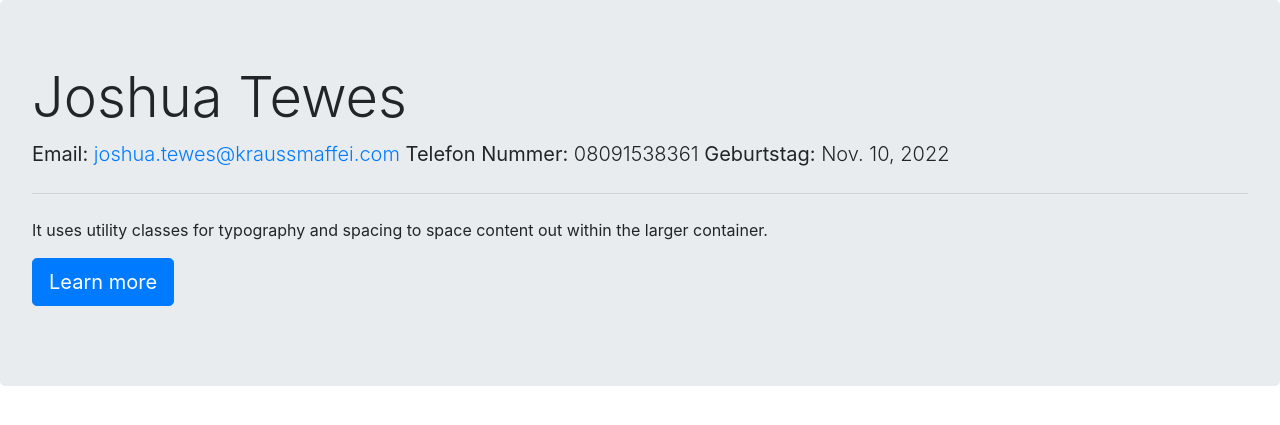
After one commit to joshua1904/Ausbilder-Tool, a Django app: page /1 in a window 1280 px wide. The commit adds this page. Shown: the top 425 px of the page. Run offline with Django 4.2, Linux system fonts and the light colour scheme; data comes from the database, SQL or seed files in the repository; both versions use the stored data as it was after the commit.

Commit message:
Detail View und style hinzugefügt

```diff
--- a/azubi_list/models.py
+++ b/azubi_list/models.py
@@ -16,6 +16,7 @@ class Azubi(models.Model):
     birthday = models.DateField()
     department = models.CharField(max_length=30)
     year = models.IntegerField()
+    phone_number = models.CharField(max_length=30)
 
     def __str__(self):
         return f"{self.first_name} {self.last_name}"
--- /dev/null
+++ b/azubi_list/templates/azubi_detail.html
@@ -0,0 +1,21 @@
+<!DOCTYPE html>
+<html lang="en">
+<head>
+    <meta charset="UTF-8">
+    <meta http-equiv="X-UA-Compatible" content="IE=edge">
+    <meta name="viewport" content="width=device-width, initial-scale=1.0">
+    <title>Document</title>
+    <link rel="stylesheet" href="https://cdn.jsdelivr.net/npm/bootstrap@4.0.0/dist/css/bootstrap.min.css" integrity="sha384-Gn5384xqQ1aoWXA+058RXPxPg6fy4IWvTNh0E263XmFcJlSAwiGgFAW/dAiS6JXm" crossorigin="anonymous">
+</head>
+<body>
+    <div class="jumbotron">
+        <h1 class="display-4">{{obj.first_name}} {{obj.last_name}}</h1>
+        <p class="lead"><strong>Email: </strong><a href="mailto:{{obj.email}}">{{obj.email}}</a>  <strong>Telefon Nummer: </strong>{{obj.phone_number}} <strong>Geburtstag: </strong> {{obj.birthday}}</p>
+        <hr class="my-4">
+        <p>It uses utility classes for typography and spacing to space content out within the larger container.</p>
+        <p class="lead">
+          <a class="btn btn-primary btn-lg" href="#" role="button">Learn more</a>
+        </p>
+      </div>
+</body>
+</html>
--- a/azubi_list/urls.py
+++ b/azubi_list/urls.py
@@ -1,7 +1,8 @@
 
 from django.urls import path, include
-from .views import Azubi_List
+from .views import Azubi_List, detail_page
 
 urlpatterns = [
-    path("", Azubi_List.as_view(), name='azubi_list')
+    path("", Azubi_List.as_view(), name='azubi_list'),
+    path('<int:id>', detail_page, name="detail"),
 ]
--- a/azubi_list/views.py
+++ b/azubi_list/views.py
@@ -1,8 +1,13 @@
 from django.shortcuts import render
-from django.views.generic import ListView
+from django.views.generic import ListView, DetailView
 from .models import Azubi
+from django.shortcuts import get_object_or_404, render
 # Create your views here.
 
 class Azubi_List(ListView):
     model = Azubi
     template_name = "home.html"
+
+def detail_page(request, id):
+    obj = get_object_or_404(Azubi, pk=id)
+    return render(request, "azubi_detail.html", {"obj": obj})
```
Also changed, not shown: azubi_list/templates/home.html (+21 -4 lines), azubi_list/migrations/0003_azubi_phone_number.py (added), azubi_list/migrations/0004_alter_azubi_phone_number.py (added), db.sqlite3.
